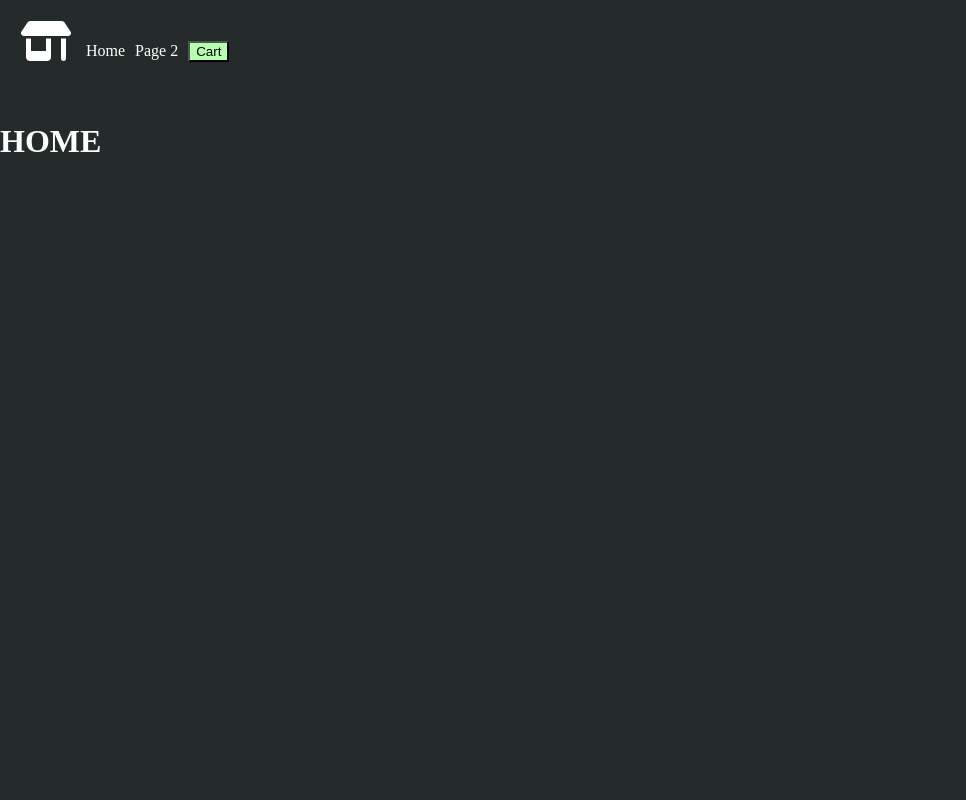
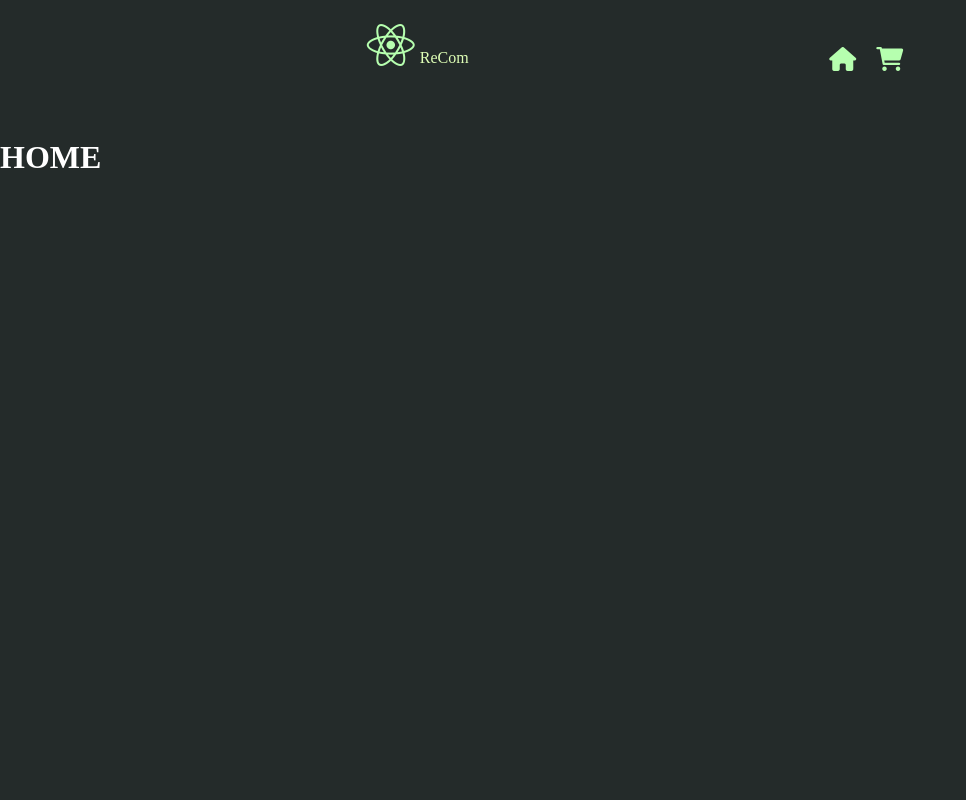
Before and after one commit to trine-marie-sandberg/js-frameworks-ca, a React (Vite) app in the folder ecom-store/: page / in a window 1280 px wide. Shown: the top 800 px of the page, without its empty margins (0-966 px from the left). Built offline with nearby package versions, Linux system fonts and the light colour scheme.

Commit message:
update routing and navlinks

```diff
--- a/ecom-store/src/App.jsx
+++ b/ecom-store/src/App.jsx
@@ -1,6 +1,6 @@
 import { BrowserRouter, Routes, Route } from "react-router-dom";
 import Home from './pages/home';
-import Page2 from "./pages/page1";
+import Cart from "./pages/cart";
 import Layout from "./components/layout";
 
 export default function App() {
@@ -12,7 +12,7 @@ export default function App() {
     <Routes>
       <Route path="/" element={<Home/>}></Route>
         <Route path="home" element={<Home/>}></Route>
-        <Route path="page2" element={<Page2/>}></Route>
+        <Route path="cart" element={<Cart/>}></Route>
       </Routes>
     </Layout>
     </BrowserRouter>
--- a/ecom-store/src/components/header/index.jsx
+++ b/ecom-store/src/components/header/index.jsx
@@ -1,13 +1,16 @@
 import React from "react";
 import { NavBar } from "./navbar";
-import { Head, I } from "./style";
-import { Link } from "react-router-dom";
+import { Head, Logo, LogoText } from "./style";
+import { NavLink } from "react-router-dom";
 import "./style.module.css";
 
 export default function Header() {
     return(
         <Head>
-            <Link to={"home"}><I className="fa-sharp fa-solid fa-shop"></I></Link>
+            <NavLink to={"home"}>
+                <Logo className="fa-brands fa-react"></Logo>
+                <LogoText>ReCom</LogoText>
+            </NavLink>
             <NavBar/>
         </Head>
     )
--- a/ecom-store/src/components/header/navbar.jsx
+++ b/ecom-store/src/components/header/navbar.jsx
@@ -1,6 +1,6 @@
 import React from "react";
 import { styled } from "styled-components";
-import { Nav, Ul, Li } from "./style";
+import { Nav, Ul, Li, I } from "./style";
 import { NavLink } from "react-router-dom";
 
 const Button = styled.button`
@@ -9,20 +9,19 @@ const Button = styled.button`
 
 //ROUTES
 const route1 = "home";
-const route2 = "page2";
+const route2 = "cart";
 
 export function NavBar() {
     return(
         <Nav>
             <Ul>
                 <Li>
-                    <NavLink to={route1}>Home</NavLink>
+                    <NavLink to={route1}><I className="fa-solid fa-house"></I></NavLink>
                 </Li>
                 <Li>
-                    <NavLink to={route2}>Page 2</NavLink>
+                    <NavLink to={route2}><I className="fa-solid fa-cart-shopping"></I></NavLink>
                 </Li>
             </Ul>
-            <Button>Cart</Button>
         </Nav>
     )
 }
--- a/ecom-store/src/components/header/style.jsx
+++ b/ecom-store/src/components/header/style.jsx
@@ -5,11 +5,11 @@ export const Nav =  styled.nav`
   display: flex;
   flex-wrap: wrap;
   align-items: center;
-  justify-content: center;
 `;
 export const Head = styled.header`
   padding: ${(props) => props.theme.sizes.sm};
   display: flex;
+  justify-content: space-evenly;
   background-color: ${(props) => props.theme.color.primary};
 `;
 export const Ul = styled.ul`
@@ -18,11 +18,21 @@ export const Ul = styled.ul`
   list-style-type: none;
   padding: 5px;
 `;
-export const I = styled.i`
-  font-size: 2.5rem;
-  padding: 5px;
-  color: ${(props) => props.theme.color.font};
-`;
 export const Li = styled.li`
   padding: 5px;
 `;
+export const I = styled.i`
+  font-size: ${(props) => props.theme.sizes.med};
+  padding: 5px;
+  color: ${(props) => props.theme.color.secondary};
+`;
+export const Logo = styled.i`
+  font-size: ${(props) => props.theme.sizes.xl};
+  color: ${(props) => props.theme.color.secondary};
+  padding: 5px;
+`;
+export const LogoText = styled.p`
+  font-size: ${(props) => props.theme.sizes.sm};
+  color: #dfffb6;
+  display: inline;
+`;
--- a/ecom-store/src/pages/page1.jsx
+++ b/ecom-store/src/pages/cart/index.jsx
@@ -1,9 +1,9 @@
 import React from "react";
 
-export default function Page2() {
+export default function Cart() {
     return(
         <div>
-            <h1>PAGE 2</h1>
+            <h1>CART</h1>
         </div>
     )
 }
```
